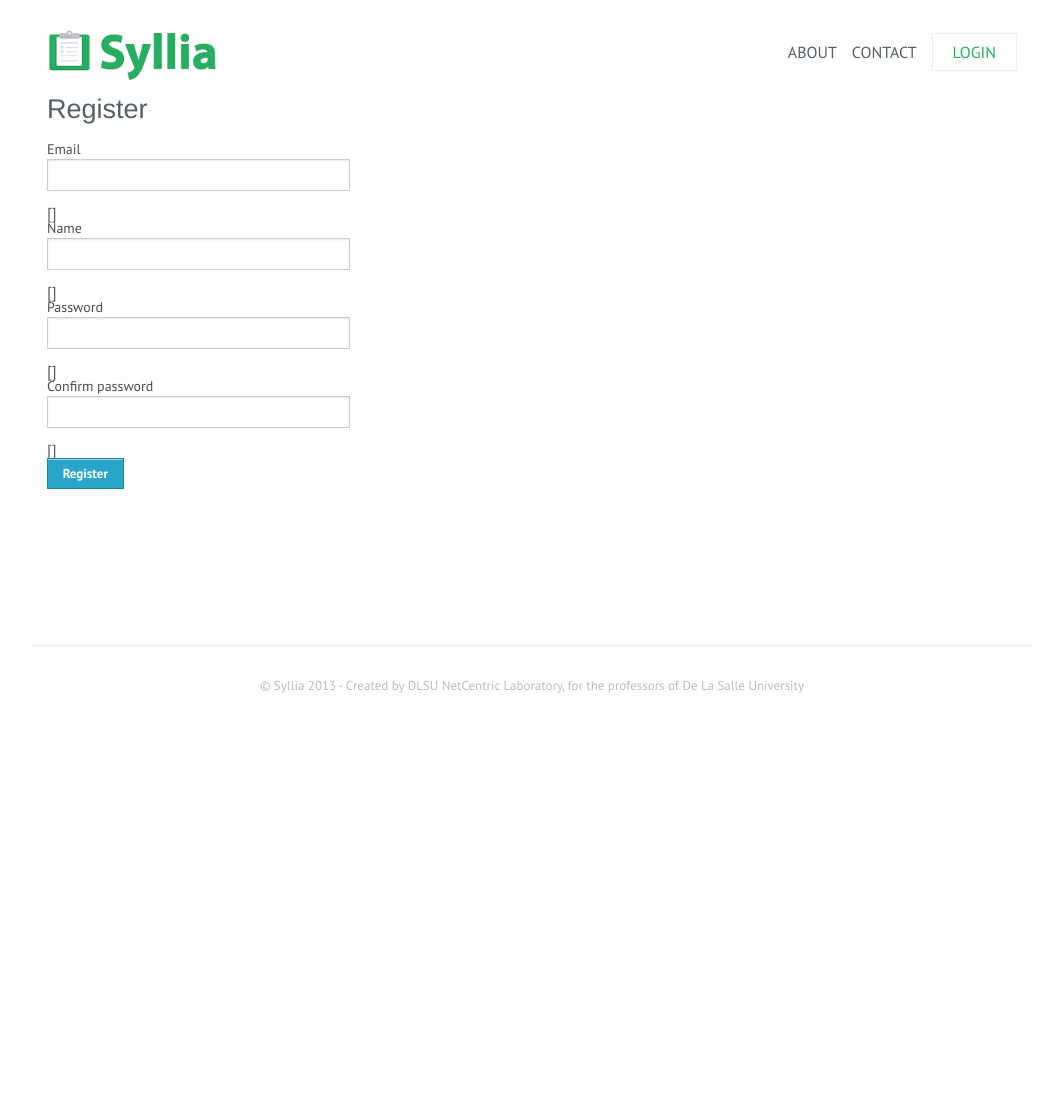
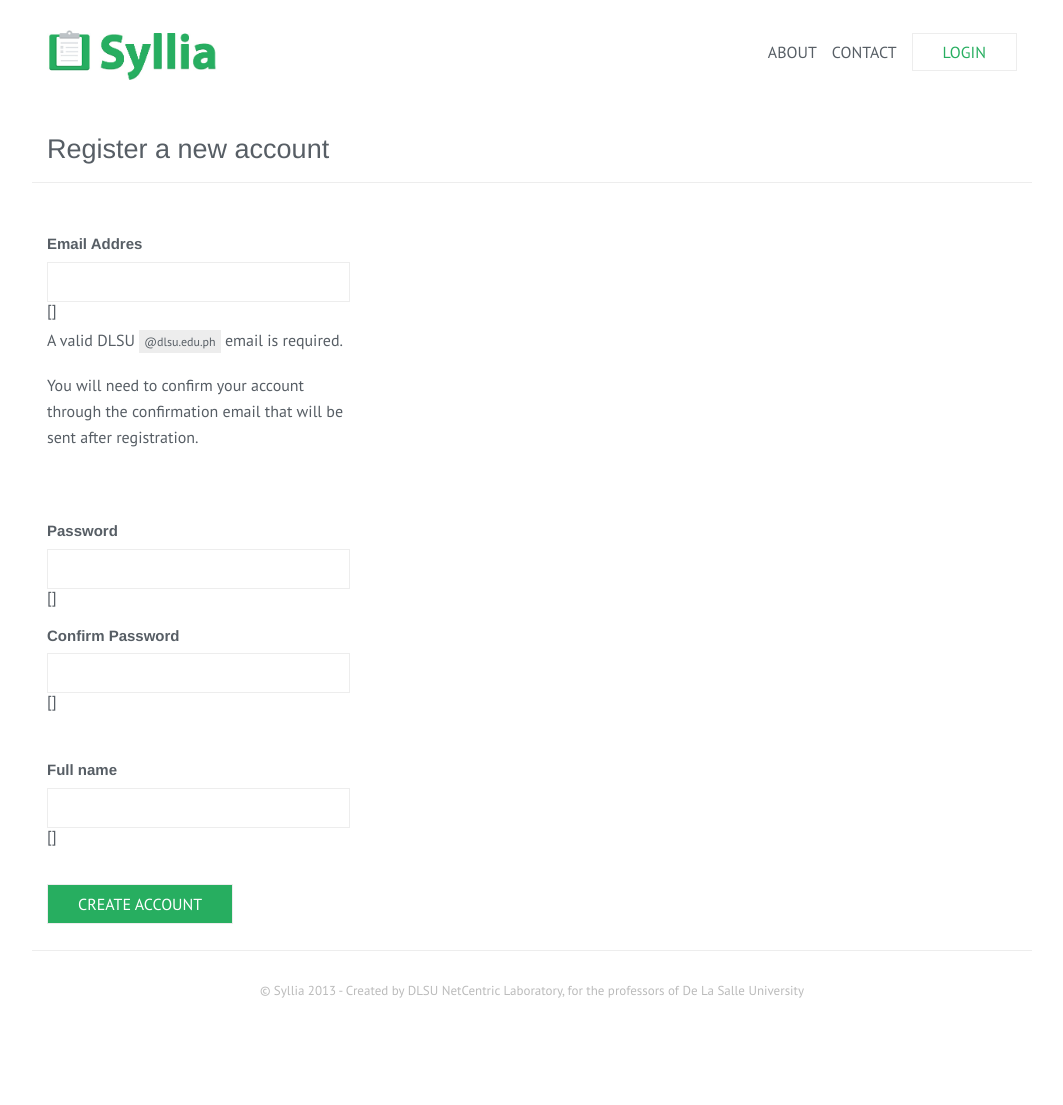
Before and after one commit to MitchelCabuloy/Syllia, a Django app: template accounts/templates/accounts/register.html in a window 1280 px wide. Shown: the whole page, without its empty margins (108-1171 px from the left). Before the commit the page ends 693 px from the top, so only its background shows below. Run offline with Django 3.2, Linux system fonts and the light colour scheme; the template is opened without the code that fills it, so the values that code supplies are empty, except form fields; tables that the repository leaves empty hold one stand-in row (values such as "Sample post"); form fields are guessed from the names that the template uses; some libraries are stand-ins or nearby versions.

Commit message:
styled register.html

```diff
--- a/Syllia/static/javascripts/app.js
+++ b/Syllia/static/javascripts/app.js
@@ -4,4 +4,7 @@
     $("#account-button").click(function() {
         $(".account-pane").toggle();
     });
+    $("#h-login-button").click(function() {
+        $(".h-login-pane").toggle();
+    });
 })();
--- a/Syllia/static/sass/_settings.scss
+++ b/Syllia/static/sass/_settings.scss
@@ -66,7 +66,7 @@ $light: 300;
 $normal: 400;
 $bold: 500;
 
-$error_red: #ff8989;
+$error_red: #ef3636;
 $error_border: #ff0000;
 $error_text: #ff0000;
 $error_bg: #ffd7d0;
--- a/Syllia/static/sass/app.scss
+++ b/Syllia/static/sass/app.scss
@@ -298,7 +298,7 @@ padding / size to be declared in id */
 		color: $grey_highlight;
 		text-align: center;
 		display: block;
-		font-size: 13px;
+		font-size: 12px;
 		margin-top: 7px;
 		margin-bottom: -23px;
 		text-transform: uppercase;
@@ -527,8 +527,9 @@ padding / size to be declared in id */
 
 
 .syllabus-subtitle {
-	color: $grey_highlight;
+	color: lighter($grey,20%);
 }
+
 
 .syllabus-title-input {
 	border: none !important;
@@ -617,7 +618,7 @@ form.custom .custom.checkbox.checked:before {
 	min-height: 40px !important;
 	width: 100% !important;
 }
-
+/*
 .error-message {
 //background-color: $error_bg;
 //border: 1px solid $error_border;
@@ -631,7 +632,7 @@ form.custom .custom.checkbox.checked:before {
 	padding-left: 10px;
 	border-left: 3px solid $error_border;
 }
-
+*/
 .error-tab {
 	background-color: $error_red !important;
 	color: #fff;
@@ -677,3 +678,40 @@ form.custom .custom, .syllabus-form input, .syllabus-form input:focus, .syllabus
 		}
 	}
 }
+
+.highlight {
+	display: inline-block;
+	background-color: $grey_lighter;
+	color: lighter($grey,20%);
+	padding: 2px 5px 2px 5px;
+	font-size: 12px;
+}
+
+.register-button {
+	@extend .green-button;
+	padding: 5px 30px 5px 30px;
+	text-transform: uppercase;
+}
+
+.errorlist {
+	margin-top: 5px;
+	border-left: 3px solid $error_red;
+	padding: 5px 5px 5px 0px;
+	font-size: 12px;
+
+	li {
+		list-style: none;
+		color: $error_red;
+		padding-left: 10px;
+	}
+}
+
+/*
+.errorlist:before {
+	content: '';
+	display: block;
+	width: 3px;
+	background-color: $error_red;
+	position: absolute;
+}
+*/
--- a/Syllia/templates/base.html
+++ b/Syllia/templates/base.html
@@ -54,9 +54,9 @@
                         </div>
                     </li>
                     {% else %}
-                    <li class="account-wrapper"><a class="clear-button" id="account-button" href="#">Login</a>
+                    <li class="h-login-wrapper"><a class="clear-button" id="h-login-button" href="#">Login</a>
                         <!-- TODO: Do the login panel-->
-                        <div class="account-pane">
+                        <div class="h-login-pane">
 
                             <form action="{% url "authtools:login" %}" method="POST">
                                 {% csrf_token %}
@@ -83,8 +83,10 @@
                                     </div>
                                     {% endcomment %}
 
-                                    <div class="small-6 columns">
-                                        <input type="submit" value="Login" class="green-button">
+                                    <div class="small-12 columns">
+                                        <input type="submit" class="green-button" id="h-login-submit" value="SIGN IN"/>
+                                        <a href="#">Forgot password?</a>
+                                        <!--<input type="submit" value="Login" class="green-button">-->
                                     </div>
                                 </div>
 
--- a/accounts/templates/accounts/register.html
+++ b/accounts/templates/accounts/register.html
@@ -3,6 +3,82 @@
 {% block title %}Register{% endblock title %}
 
 {% block content %}
+    <div class="row top-spacing underline">
+        <div class="large-12 column">
+            <h3 class="syllabus-title">
+                Register a new account
+
+            </h3>
+        </div>
+    </div>
+    <form action="{% url "accounts:register" %}" method="POST" class="custom syllabus-form">
+    {% csrf_token %}
+        {{ form.non_field_errors }}
+        <div class="row top-spacing">
+            <div class="large-4 columns">
+                <div class="row">
+                    <div class="small-12 columns">
+                        <h5>Email Addres</h5>
+                    </div>
+                </div>
+                <div class="row bottom-spacing-small">
+                    <div class="small-12 columns">
+                        {{ form.email }}
+                        {{ form.email.errors }}
+                    </div>
+                </div>
+                <div class="row">
+                    <div class="large-12 columns ">
+                        <p class="syllabus-subtitle">
+                            A valid DLSU <span class="highlight">@dlsu.edu.ph</span> email is required.
+                        </p>
+                        <p class="syllabus-subtitle">
+                            You will need to confirm your account through the confirmation email that will be sent after registration.
+                        </p>
+                    </div>
+                </div>
+                <div class="row top-spacing">
+                    <div class="small-12 columns">
+                        <h5>Password</h5>
+                    </div>
+                </div>
+                <div class="row bottom-spacing-small">
+                    <div class="small-12 columns">
+                        {{ form.name }}
+                        {{ form.name.errors }}
+                    </div>
+                </div>
+                <div class="row">
+                    <div class="small-12 columns">
+                        <h5>Confirm Password</h5>
+                    </div>
+                </div>
+                <div class="row">
+                    <div class="small-12 columns">
+                        {{ form.confirm_password}}
+                        {{ form.cofirm_password.errors}}
+                    </div>
+                </div>
+                <div class="row top-spacing">
+                    <div class="small-12 columns">
+                        <h5>Full name</h5>
+                    </div>
+                </div>
+                <div class="row">
+                    <div class="small-12 columns">
+                        {{ form.name}}
+                        {{ form.name.errors}}
+                    </div>
+                </div>
+                <div class="row top-spacing bottom-spacing-small">
+                    <div class="small-12 columns">
+                        <input type="submit" value="Create account" class="register-button">
+                    </div>
+                </div>
+            </div>
+        </div>
+    </form>
+    <!--
     <div class="row">
         <div class="small-12 columns">
             <h3>Register</h3>
@@ -49,4 +125,5 @@
             </form>
         </div>
     </div>
+    -->
 {% endblock content %}
```
Also changed, not shown: Syllia/static/stylesheets/app.css.
